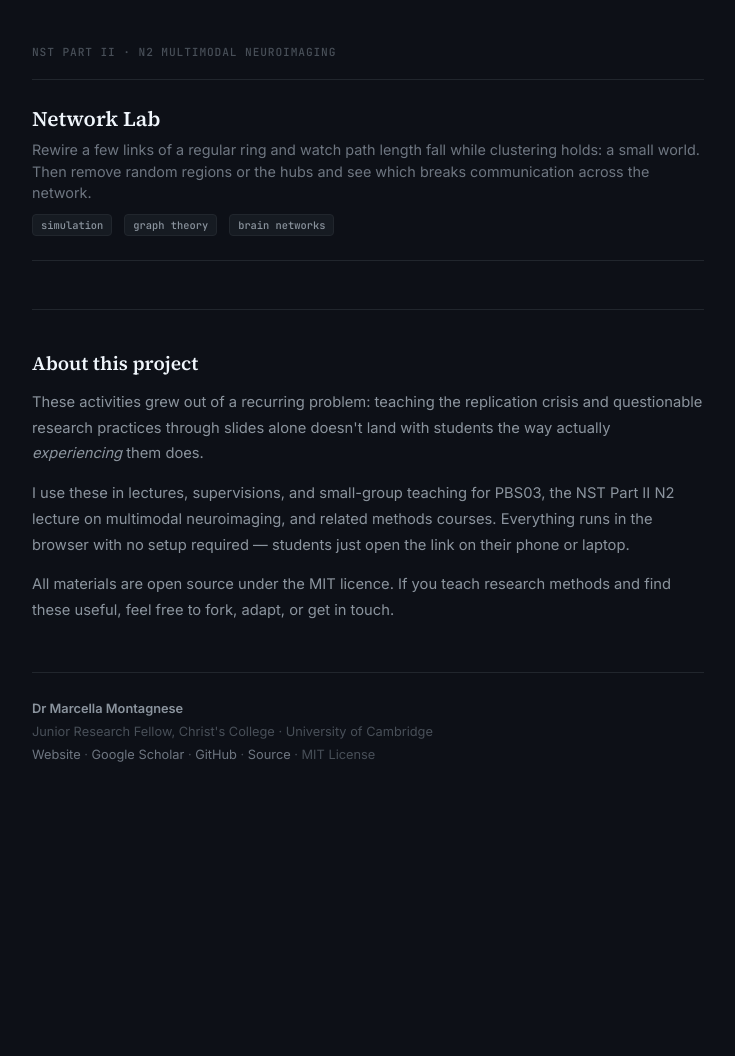
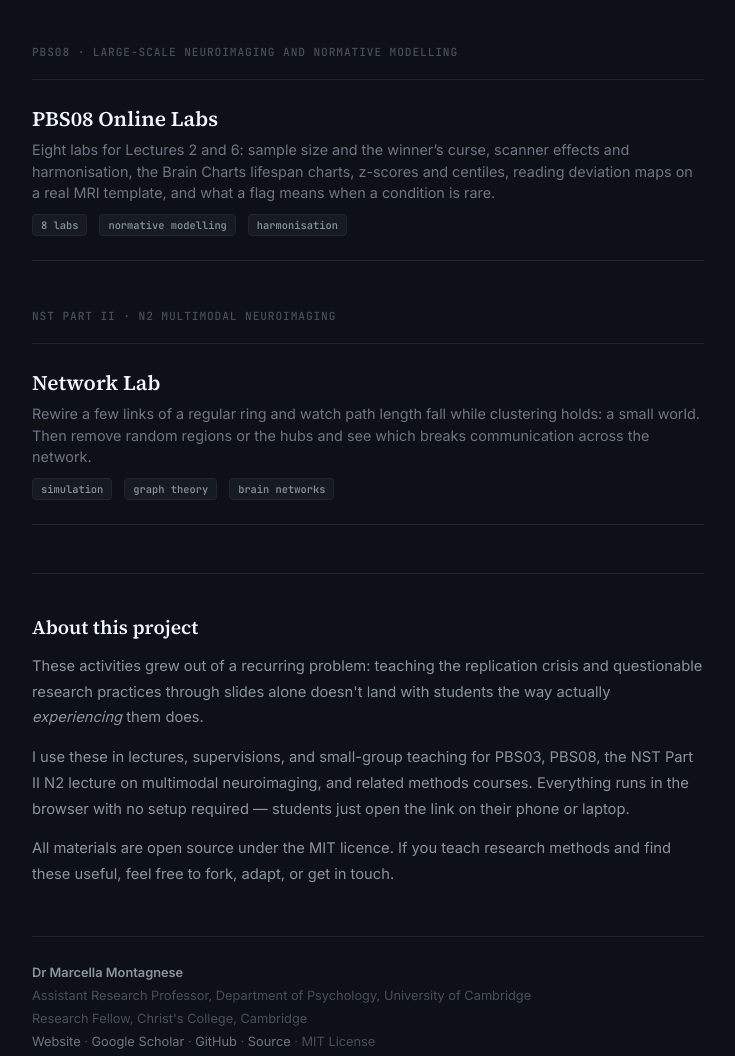
Before and after one commit to marcellamontagnese/teaching-open-science-lab, a plain HTML site: page index.html in a window 1280 px wide. Shown: the part 864-1920 px from the top of the page, without its empty margins (272-1007 px from the left). Before the commit the page ends 1678 px from the top, so only its background shows below. Drawn offline with Linux system fonts and the light colour scheme.

Commit message:
List PBS08 labs on the landing page and update affiliation

```diff
--- a/index.html
+++ b/index.html
@@ -207,6 +207,20 @@
   </div>
 
   <div class="activities">
+    <div class="activity-label">PBS08 · Large-scale neuroimaging and normative modelling</div>
+
+    <a class="activity" href="pbs08-labs/index.html">
+      <div class="activity-title">PBS08 Online Labs</div>
+      <div class="activity-desc">Eight labs for Lectures 2 and 6: sample size and the winner’s curse, scanner effects and harmonisation, the Brain Charts lifespan charts, z-scores and centiles, reading deviation maps on a real MRI template, and what a flag means when a condition is rare.</div>
+      <div class="activity-meta">
+        <span class="meta-tag">8 labs</span>
+        <span class="meta-tag">normative modelling</span>
+        <span class="meta-tag">harmonisation</span>
+      </div>
+    </a>
+  </div>
+
+  <div class="activities">
     <div class="activity-label">NST Part II · N2 Multimodal neuroimaging</div>
 
     <a class="activity" href="n2-labs/network_lab.html">
@@ -225,13 +239,14 @@
   <div class="about">
     <h2>About this project</h2>
     <p>These activities grew out of a recurring problem: teaching the replication crisis and questionable research practices through slides alone doesn't land with students the way actually <em>experiencing</em> them does.</p>
-    <p>I use these in lectures, supervisions, and small-group teaching for PBS03, the NST Part II N2 lecture on multimodal neuroimaging, and related methods courses. Everything runs in the browser with no setup required — students just open the link on their phone or laptop.</p>
+    <p>I use these in lectures, supervisions, and small-group teaching for PBS03, PBS08, the NST Part II N2 lecture on multimodal neuroimaging, and related methods courses. Everything runs in the browser with no setup required — students just open the link on their phone or laptop.</p>
     <p>All materials are open source under the MIT licence. If you teach research methods and find these useful, feel free to fork, adapt, or get in touch.</p>
   </div>
 
   <div class="footer">
     <strong style="color:#8b949e;">Dr Marcella Montagnese</strong><br>
-    Junior Research Fellow, Christ's College &middot; University of Cambridge<br>
+    Assistant Research Professor, Department of Psychology, University of Cambridge<br>
+    Research Fellow, Christ's College, Cambridge<br>
     <a href="https://www.marcellamontagnese.com">Website</a> &middot;
     <a href="https://scholar.google.com/citations?user=Gq8GSfMAAAAJ">Google Scholar</a> &middot;
     <a href="https://github.com/marcellamontagnese">GitHub</a> &middot;
```
